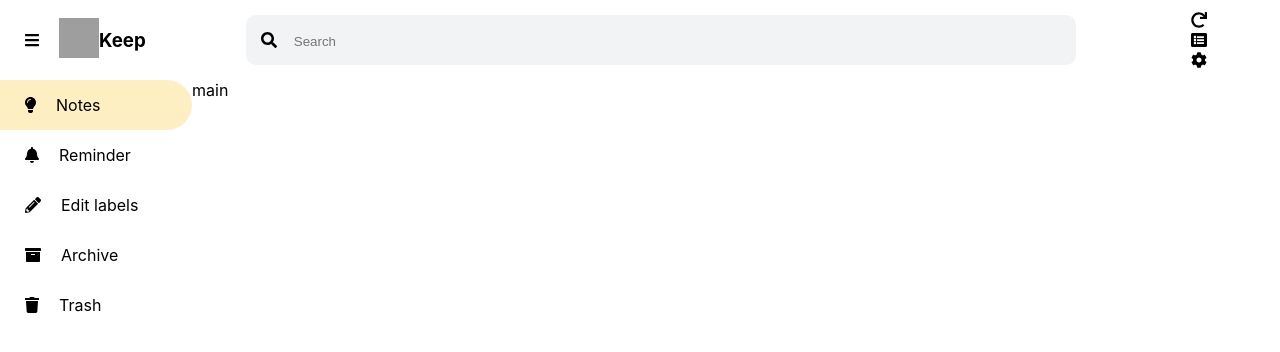
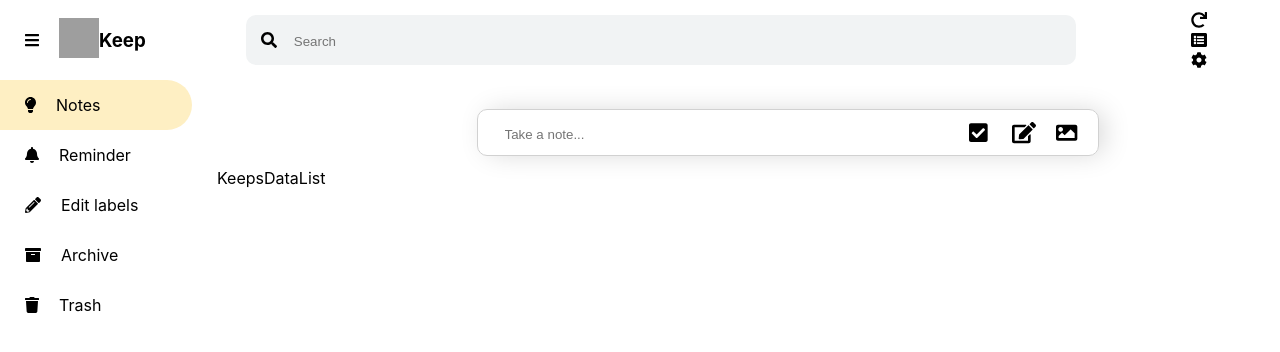
Before and after one commit to rohanvachheta/google-keep-clone, a React (Create React App) app: page / in a window 1280 px wide. Shown: the top 352 px of the page. Built offline with nearby package versions, Linux system fonts and the light colour scheme; grey boxes are pictures that could not be loaded.

Commit message:
text editor design complated

```diff
--- a/src/App.js
+++ b/src/App.js
@@ -1,6 +1,7 @@
 import React from "react";
 import SideBar from "./sidebar";
 import Header from "./header";
+import MainContent from "./MainContent";
 
 const App = () => {
   return (
@@ -10,7 +11,9 @@
         <div style={{ width: "15%" }}>
           <SideBar />
         </div>
-        <div style={{ width: "85%" }}>main</div>
+        <div style={{ width: "85%" }}>
+          <MainContent />
+        </div>
       </div>
     </div>
   );
--- /dev/null
+++ b/src/MainContent/KeepsDataList/index.js
@@ -0,0 +1,10 @@
+import React from "react";
+import PropTypes from "prop-types";
+
+const KeepsDataList = (props) => {
+  return <div>KeepsDataList</div>;
+};
+
+KeepsDataList.propTypes = {};
+
+export default KeepsDataList;
--- /dev/null
+++ b/src/MainContent/TextEditor/index.css
@@ -0,0 +1,35 @@
+.text-editor {
+  display: flex;
+  width: 600px;
+  border: 1px solid rgba(209, 209, 209, 1);
+  align-items: center;
+  justify-content: space-between;
+  padding: 10px;
+  -webkit-box-shadow: 7px 0px 28px -4px rgba(209, 209, 209, 1);
+  -moz-box-shadow: 7px 0px 28px -4px rgba(209, 209, 209, 1);
+  box-shadow: 7px 0px 28px -4px rgba(209, 209, 209, 1);
+  height: 25px;
+  border-radius: 10px;
+}
+
+.text-editor__icons {
+  padding: 10px;
+  cursor: pointer;
+}
+
+.center {
+  margin: auto;
+  width: 50%;
+  padding: 4px 16px 12px 16px;
+}
+
+.text-editor input {
+  margin-left: 15px;
+  background: transparent;
+  border: none;
+  font-variant-ligatures: none;
+  /* height: 46px; */
+  outline: none;
+  -webkit-box-sizing: border-box;
+  box-sizing: border-box;
+}
--- /dev/null
+++ b/src/MainContent/TextEditor/index.js
@@ -0,0 +1,38 @@
+import React from "react";
+import PropTypes from "prop-types";
+import { FontAwesomeIcon } from "@fortawesome/react-fontawesome";
+import {
+  faImage,
+  faEdit,
+  faCheckSquare,
+} from "@fortawesome/free-solid-svg-icons";
+import "./index.css";
+
+const TextEditor = (props) => {
+  return (
+    <div class="container">
+      <div class="center">
+        <div className="text-editor">
+          <div>
+            <input placeholder="Take a note..." />
+          </div>
+          <div className="text-editor-icon">
+            <span className="text-editor__icons">
+              <FontAwesomeIcon icon={faCheckSquare} size="lg" />
+            </span>{" "}
+            <span className="text-editor__icons">
+              <FontAwesomeIcon icon={faEdit} size="lg" />
+            </span>
+            <span className="text-editor__icons">
+              <FontAwesomeIcon icon={faImage} size="lg" />
+            </span>
+          </div>
+        </div>
+      </div>
+    </div>
+  );
+};
+
+TextEditor.propTypes = {};
+
+export default TextEditor;
--- /dev/null
+++ b/src/MainContent/index.css
@@ -0,0 +1,3 @@
+.keep-main {
+  padding: 25px;
+}
--- /dev/null
+++ b/src/MainContent/index.js
@@ -0,0 +1,20 @@
+import React from "react";
+import PropTypes from "prop-types";
+import "./index.css";
+import TextEditor from "./TextEditor";
+import KeepsDataList from "./KeepsDataList";
+
+const MainContent = (props) => {
+  return (
+    <main>
+      <div className="keep-main">
+        <TextEditor />
+        <KeepsDataList />
+      </div>
+    </main>
+  );
+};
+
+MainContent.propTypes = {};
+
+export default MainContent;
```
